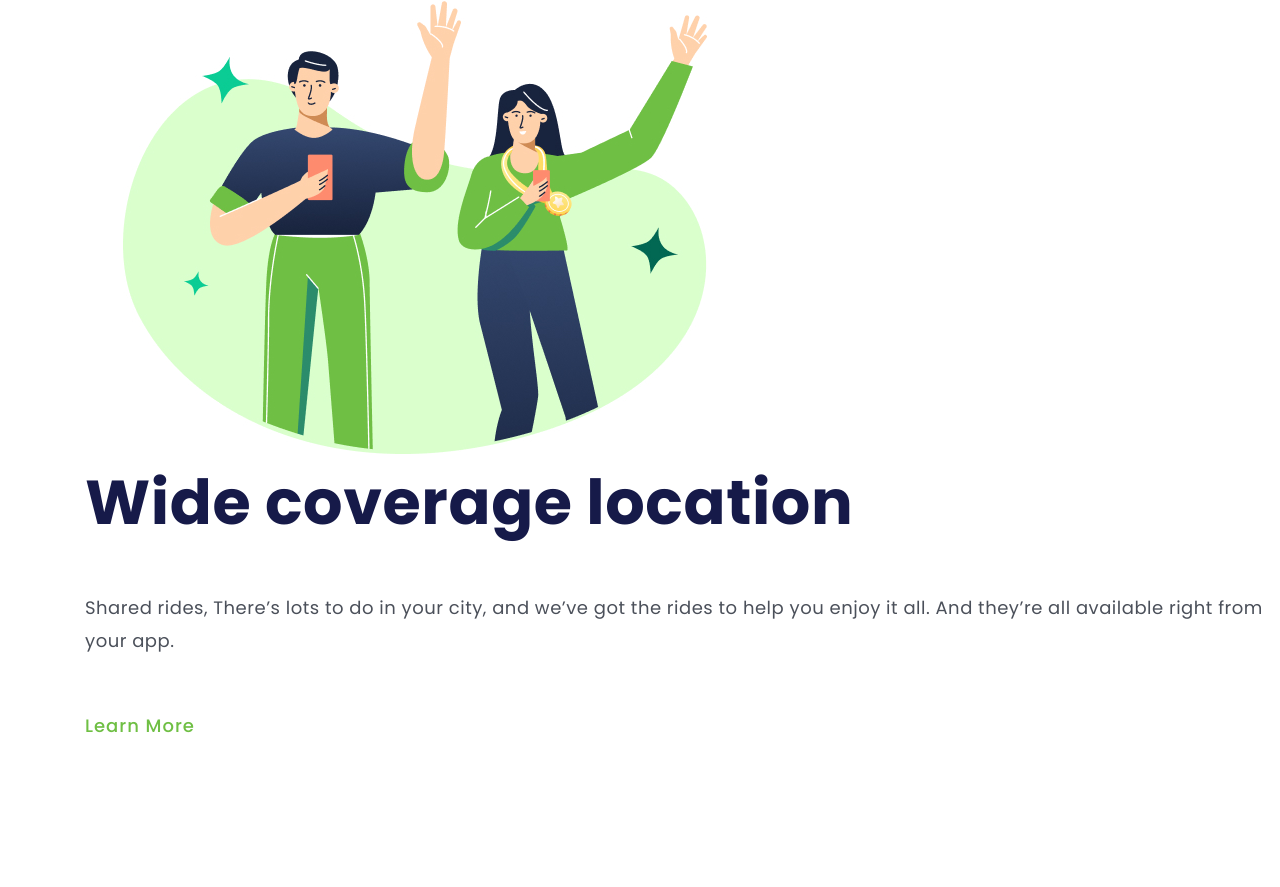
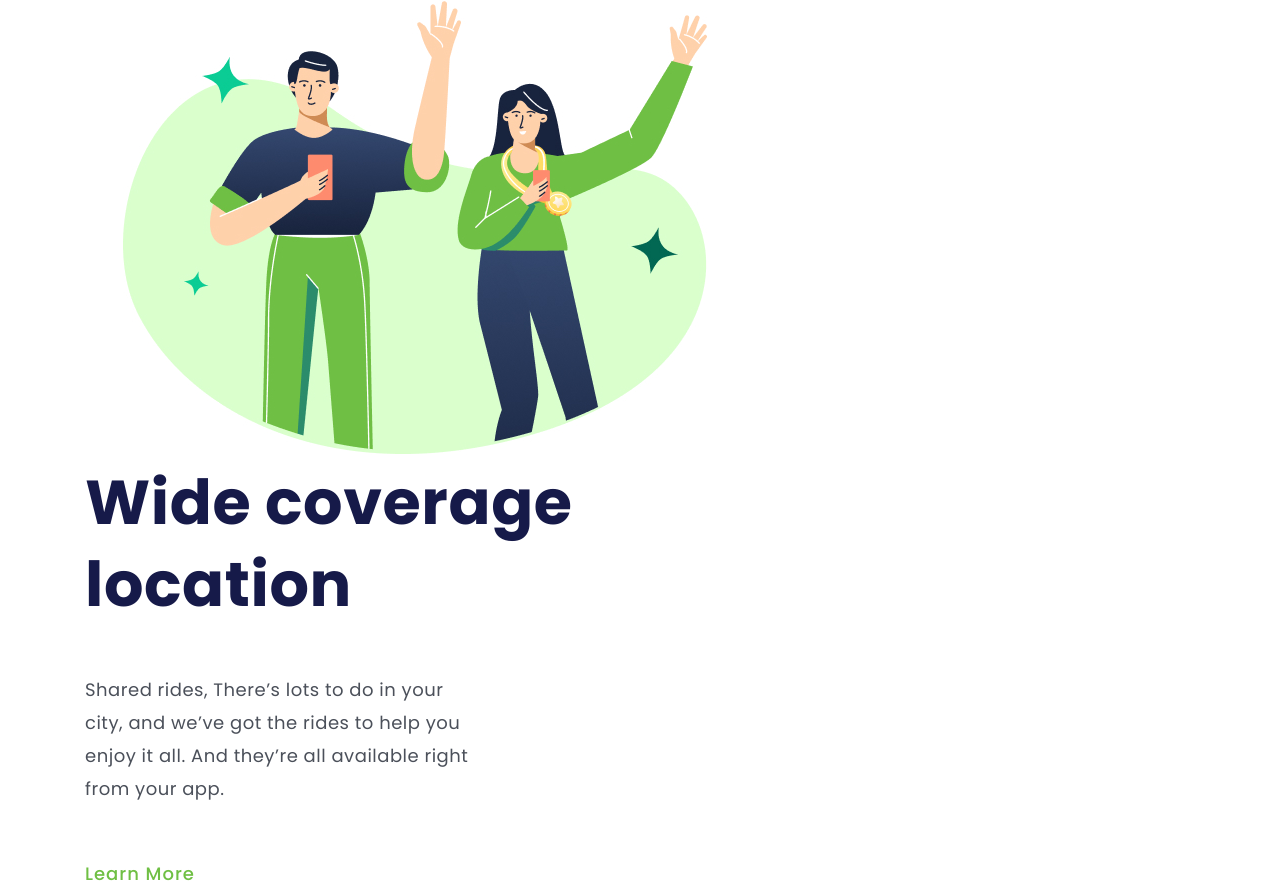
Before and after one commit to GabryelleGarcia/positive_wide, a plain HTML site: page index.html in a window 1280 px wide. Shown: the part 307-1194 px from the top of the page. Before the commit the page ends 1046 px from the top, so only its background shows below. Drawn offline with Linux system fonts and the light colour scheme.

Commit message:
ajuste de espaço de texto

```diff
--- a/style.css
+++ b/style.css
@@ -49,6 +49,7 @@ h1{
     line-height: 82px;
     letter-spacing: 0.59614px;
     color: #161A49;
+    max-width: 500px;
 }
 
 p{
@@ -57,6 +58,7 @@ p{
     line-height: 33px;
     letter-spacing: 0.5px;
     color: #4B505A;
+    max-width: 400px;
     margin-top: 47px;
     margin-bottom: 55px;
 }
```
